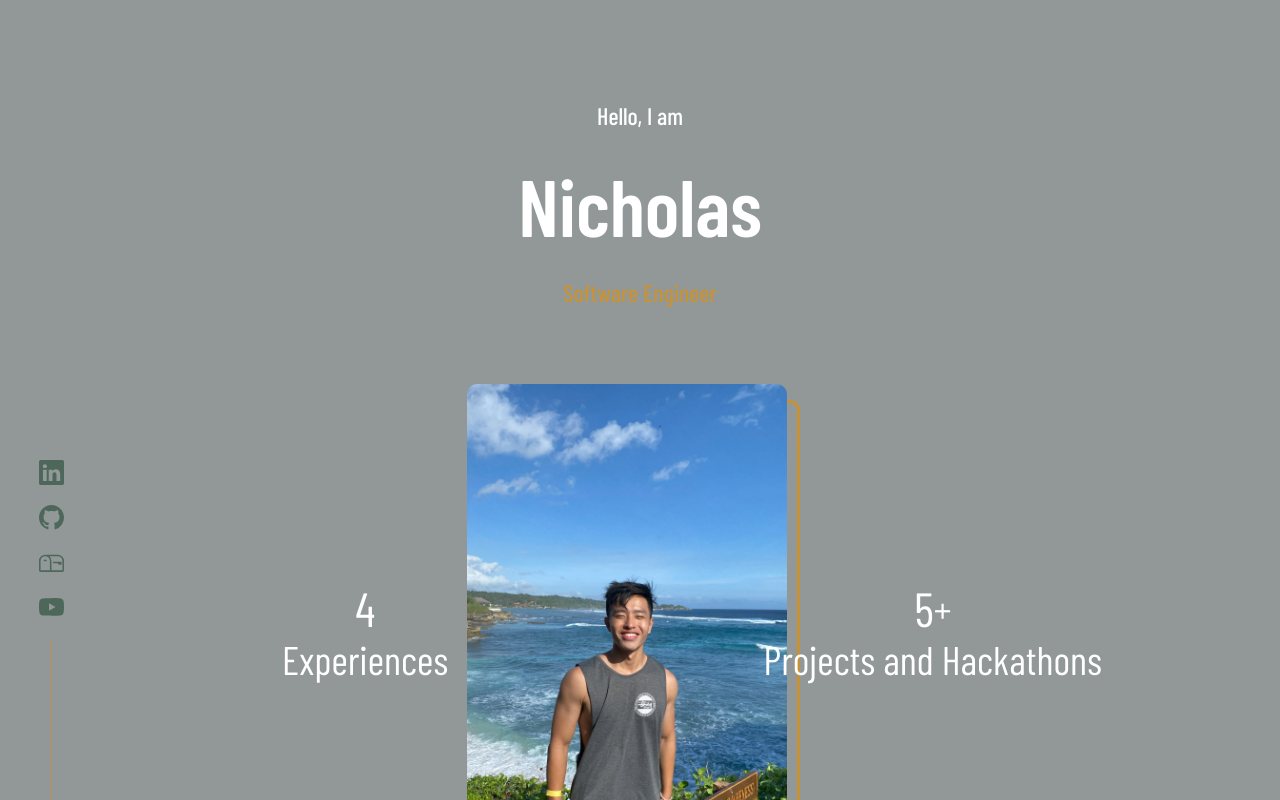
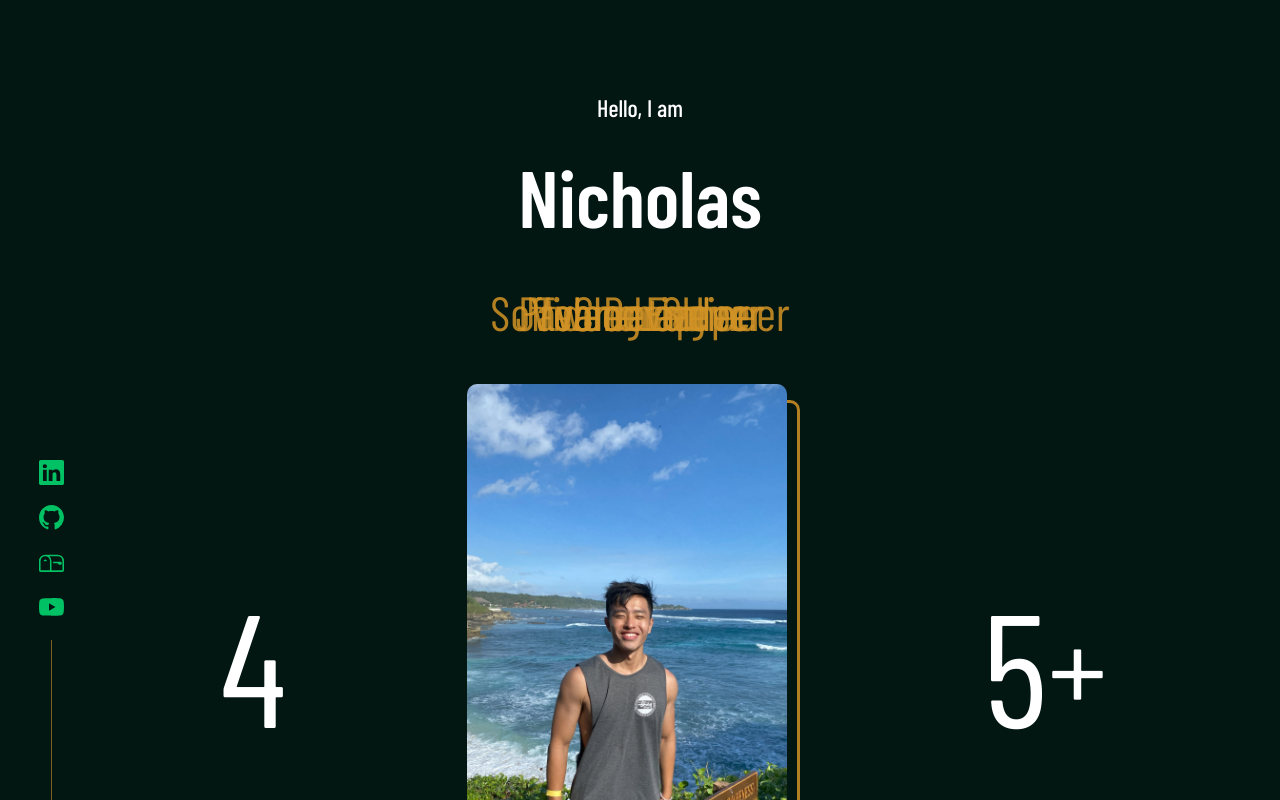
Before and after one commit to daytona65/portfolio, a React (Create React App) app: page / in a window 1280 px wide. Shown: the top 800 px of the page. Built offline with nearby package versions, Linux system fonts and the light colour scheme; a web font is replaced by a local one.

Commit message:
Fixed old copy, somewhat close to deployed copy. Added features like loading screen and animation for title. Deploy to test

```diff
--- a/package.json
+++ b/package.json
@@ -7,6 +7,7 @@
     "@testing-library/jest-dom": "^5.14.1",
     "@testing-library/react": "^13.0.0",
     "@testing-library/user-event": "^13.2.1",
+    "gsap": "^3.12.2",
     "locomotive-scroll": "^4.1.4",
     "marked": "^5.1.1",
     "react": "^18.2.0",
@@ -18,6 +19,7 @@
     "react-spring": "^9.7.2",
     "react-tagcloud": "^2.3.1",
     "react-transition-group": "^4.4.5",
+    "split-text-js": "^1.0.3",
     "styled-components": "^6.0.5",
     "web-vitals": "^2.1.0"
   },
--- a/src/App.css
+++ b/src/App.css
@@ -177,3 +177,32 @@ html.has-scroll-dragging {
     opacity: 1;
     transition: opacity 4s ;
 }
+
+.loader__container {
+  width: 100%;
+  height: 100vh;
+  display: flex;
+  justify-content: center;
+  align-items: center;
+  position: fixed;
+  background: rgba(0, 0, 0, 0.834);
+  z-index: 1;
+}
+
+.animation {
+  width: 64px;
+  height: 64px;
+  border: 8px solid;
+  border-color: #3d5af1 transparent #3d5af1 transparent;
+  border-radius: 50%;
+  animation: spin-anim 1.2s linear infinite;
+}
+
+@keyframes spin-anim {
+  0% {
+      transform: rotate(0deg);
+  }
+  100% {
+      transform: rotate(360deg);
+  }
+}
--- a/src/App.js
+++ b/src/App.js
@@ -1,11 +1,9 @@
-import React from 'react';
+import React , { useState, useEffect } from 'react';
 import Header from './components/sections/Header/header';
 import Socials from './components/Socials/socials';
 import Biography from './components/sections/Biography/biography';
 import Work from './components/sections/Work/work';
 import Skills from './components/sections/Skills/skills';
-
-
 
 import './App.css';
 import { LocomotiveScrollProvider } from "react-locomotive-scroll";
@@ -13,20 +11,36 @@ import { useRef } from "react";
 
 function App() {
     const ref = useRef(null);
-
     const options = {
         smooth: true,
         smartphone: {
             smooth: true,
         },
     };
+    const [loading, setLoading] = useState(false);
+
+    useEffect(() => {
+      setLoading(true);
+      setTimeout(() => {
+        setLoading(false);
+      }, 0);
+    },  []);
 
   return (
     <>
-        <Header />
-        <Socials/>
-        <Biography />
-        <Work />
+      {loading ? (
+        <div className='loader__container'>
+          <div className='animation'></div>
+        </div>
+      ) : (
+        <div>
+          <Header />
+          <Socials/>
+          <Biography />
+          <Work />
+          {/* <Skills /> */}
+        </div>
+      )}
     </>
 
     // <LocomotiveScrollProvider options={options} containerRef={ref}>
--- a/src/components/sections/Biography/biography.css
+++ b/src/components/sections/Biography/biography.css
@@ -15,12 +15,13 @@
 
 .profile__internships,
 .profile__projects {
-    width: 25rem;
+    width: 11rem;
     position: absolute;
     top: 20%;
     font-size: 3rem;
-    line-height: 3rem;
+    line-height: 10rem;
     transition: var(--transition);
+    overflow-wrap: break-word;
 }
 
 .profile__internships {
@@ -34,7 +35,16 @@
 .profile__mobile {
     display: none;
 }
+
 .counter {
+    font-size: 10rem;
+    display: flex;
+    justify-content: center;
+    flex-direction: row;
+}
+
+.counter__mobile {
+    font-size: 5rem;
     display: flex;
     justify-content: center;
     flex-direction: row;
@@ -108,6 +118,7 @@
     }
 
     .profile__mobile {
+        font-size: 3rem;
         margin: 2rem;
         display: flex;
         flex-direction: column;
--- a/src/components/sections/Biography/biography.jsx
+++ b/src/components/sections/Biography/biography.jsx
@@ -20,7 +20,9 @@ const Biography = () => {
 
         <div className='profile'>
           <div className='profile__internships'>
-            <Counter n ={4}/>
+            <div className='counter'>
+              <Counter className='counter' n ={4}/>
+            </div>
             <small>Experiences</small>
           </div>
           <div className='profile__border'>
@@ -31,22 +33,26 @@ const Biography = () => {
               <Counter n ={5}/>
               <small> + </small>
             </div>
-            <small>Projects and Hackathons</small>
+            <small>Projects</small>
           </div>
 
           <div className='profile__mobile'>
+
             <div>
-              <Counter n ={4}/>
+              <div className='counter__mobile'>
+                <Counter n ={4}/>
+              </div>
               <small>Experiences</small>
             </div>
 
             <div>
-              <div className='counter'>
+              <div className='counter__mobile'>
                 <Counter n ={5}/>
                 <small> + </small>
               </div>
-              <small>Projects and Hackathons</small>
+              <small>Projects</small>
             </div>
+
           </div>
         </div>
 
--- a/src/components/sections/Header/header.css
+++ b/src/components/sections/Header/header.css
@@ -4,7 +4,6 @@
     hidden means overflow of content is hidden. Other options like visible (content renders OUTSIDE the box) and scrollbar (adds a scrollbar to see the rest of the content)
 */
 header {
-    padding-top: 6rem;
     padding-bottom: 6rem;
     height: 50vh;
     overflow: hidden;
@@ -12,13 +11,97 @@ header {
     margin-right: auto;
 }
 
+video {
+    position: absolute;
+    z-index: -1;
+    width: 100%;
+    height: 50%;
+    overflow: hidden;
+}
+
 /* dot signifies className */
 .header__container {
+    padding-top: 6rem;
+    display: flex;
+    justify-content: center;
+    align-items: center;
     text-align: center;
+    flex-direction: column;
     height: 100%;
     position: relative;
 }
 
+.header__name {
+    width: 16rem;
+}
+
+/* ================================ NAME ANIMATION ======================== */
+.header__name > .letter {
+    display: inline-block;
+    /* transition: transform 800ms ease; */
+    transition: var(--transition);
+}
+
+.header__name:hover > .letter {
+    /* background: linear-gradient(60deg, #ff0000, #ffff00, #00ff22, #00fff7, #0033ff, #9500ff, #ff00ee, #ff006f, #ff0000); */
+    background: linear-gradient(90deg, var(--color-light), #fed401, #fed401, var(--color-bg), var(--color-bg), var(--color-light));
+    background-size: 800%;
+    -webkit-text-fill-color: transparent;
+    -webkit-background-clip: text;
+    background-clip: text;
+    animation: gradient 10s linear infinite;
+    transition-duration: 500ms;
+}
+@keyframes gradient {
+    0%{
+        background-position: 0%;
+    }
+
+    100%{
+        background-position: 400%;;
+    }
+}
+
+.header__name:hover > .letter:nth-child(1) {
+    transform: translate(-40%, -20%) rotate(-10deg);
+}
+
+.header__name:hover > .letter:nth-child(2) {
+    transform: translate(-10%, -40%) rotate(5deg);
+}
+
+.header__name:hover > .letter:nth-child(3) {
+    transform: translate(-30%, -8%) rotate(-10deg);
+}
+
+.header__name:hover > .letter:nth-child(4) {
+    transform: translate(-20%, -20%) rotate(-15deg);
+}
+
+.header__name:hover > .letter:nth-child(5) {
+    transform: translate(-10%, -10%) rotate(8deg);
+}
+
+.header__name:hover > .letter:nth-child(6) {
+    transform: translate(20%, -34%) rotate(8deg);
+}
+
+.header__name:hover > .letter:nth-child(7) {
+    transform: translate(20%, -20%) rotate(8deg);
+}
+
+.header__name:hover > .letter:nth-child(8) {
+    transform: translate(30%, -30%) rotate(-12deg);
+}
+
+.header__titles {
+    margin-top: 3rem;
+}
+.header__title {
+    color: var(--color-light);
+    line-height: 0;
+    margin: 0;
+}
 /* =================== CTA =======================*/
 
 .header__cta {
--- a/src/components/sections/Header/header.jsx
+++ b/src/components/sections/Header/header.jsx
@@ -1,12 +1,51 @@
 import './header.css';
+import gsap from 'gsap';
+import SplitTextJS from 'split-text-js';
+
+const Explode = name => {
+	const text = name.split("");
+	const spans = text.map((letter, index) => (
+		<span key={`letter-${index}`} className="letter">
+		  {letter}
+		</span>
+	));
+	return <h1 className='header__name'>{spans}</h1>
+};
 
 const Header = () => {
+	const titles = gsap.utils.toArray('.header__title');
+	const timeline = gsap.timeline();
+
+	titles.forEach(title => {
+		const splitTitle = new SplitTextJS(title);
+		timeline.from(splitTitle.chars, {
+			opacity: 0,
+			y: 30,
+			rotateX: -90,
+			stagger: .02,
+		}, "<")
+		.to(splitTitle.chars, {
+			opacity: 0,
+			y: -10,
+			rotateX: 90,
+			stagger: .02,
+		}, "<1")
+	})
+	timeline.repeat(-1);
+
 	return (
 		<header id='header'>
 			<div className="container header__container">
 				<h2> Hello, I am </h2>
-				<h1>Nicholas</h1>
-				<h2 className="text-light">Software Engineer</h2>
+				{Explode("Nicholas")}
+				<div className='header__titles'>
+					<p className="header__title">Software Engineer</p>
+					<p className="header__title">Java Developer</p>
+					<p className="header__title">Videographer</p>
+					<p className="header__title">Creative</p>
+					<p className="header__title">Team Leader</p>
+					<p className="header__title">Problem Solver</p>
+				</div>
 			</div>
 		</header>
 	);
--- a/src/index.css
+++ b/src/index.css
@@ -11,11 +11,11 @@
 }
 
 :root {
-  --color-bg: #0c1c1973;
+  --color-bg: #021612;
   --color-bg-light: rgb(17, 42, 37);
   --color-bg-variant: #424109;
   --color-primary: #4e6c0e62;
-  --color-primary-variant: #18442a90;
+  --color-primary-variant: #00c164;
   --color-white: #ffffff;
   --color-light: #d19225da;
   --color-light-transparent: #d1922596;
```
Also changed, not shown: 2 other files (tests, documents, lock files or other folders).
